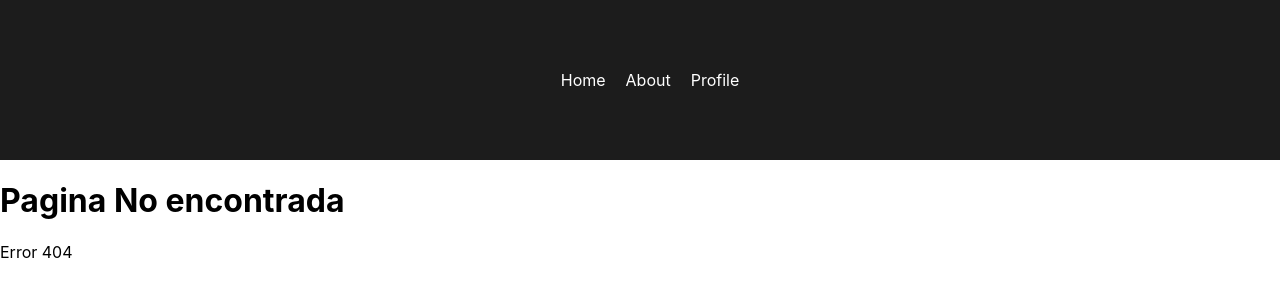
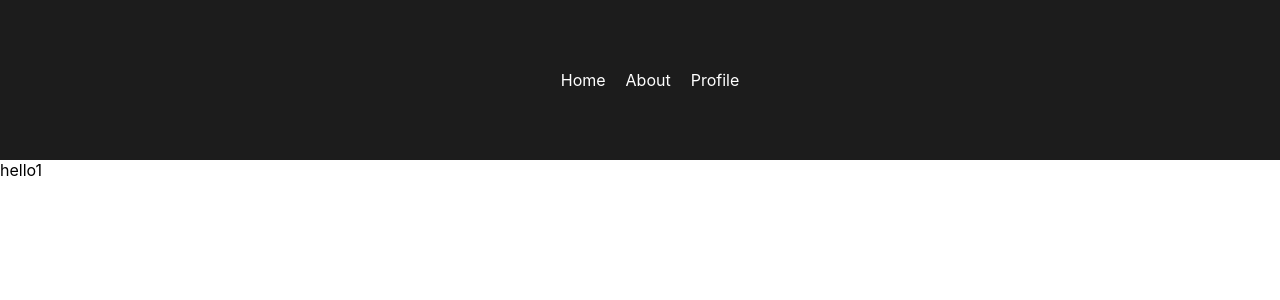
Before and after one commit to andresAgudelo0101/My-First-Next-App, a Next.js app: page /coins/1 in a window 1280 px wide. Before the commit this address had no page. Shown: the top 300 px of the page. Built offline with nearby package versions, Linux system fonts and the light colour scheme.

Commit message:
agregamos mas cositas

```diff
--- /dev/null
+++ b/pages/coins/[coin].js
@@ -0,0 +1,12 @@
+import { useRouter } from "next/router"
+
+const Coin=()=>{
+    const router=useRouter();
+    const {coin}=router.query;
+
+    return<div>
+        hello{coin}
+    </div>
+}
+
+export default Coin;
--- a/pages/coins/index.js
+++ b/pages/coins/index.js
@@ -2,16 +2,14 @@ import Axios from "axios"
 import Link from "next/link"
 const CoinList=({coinData})=>{
     console.log(coinData)
-
-
 return(
     <div>
         {coinData.coins.map((coin)=>(
-            <li key={coin.id} >
+            <a key={coin.id} href={`coins/${coin.id}`}>
                 <h2>{coin.name}</h2>
                 <img src={coin.icon} width={100}/>
                 <p>{coin.price}</p>
-            </li>
+            </a>
         ))}
     </div>
 )}
```
